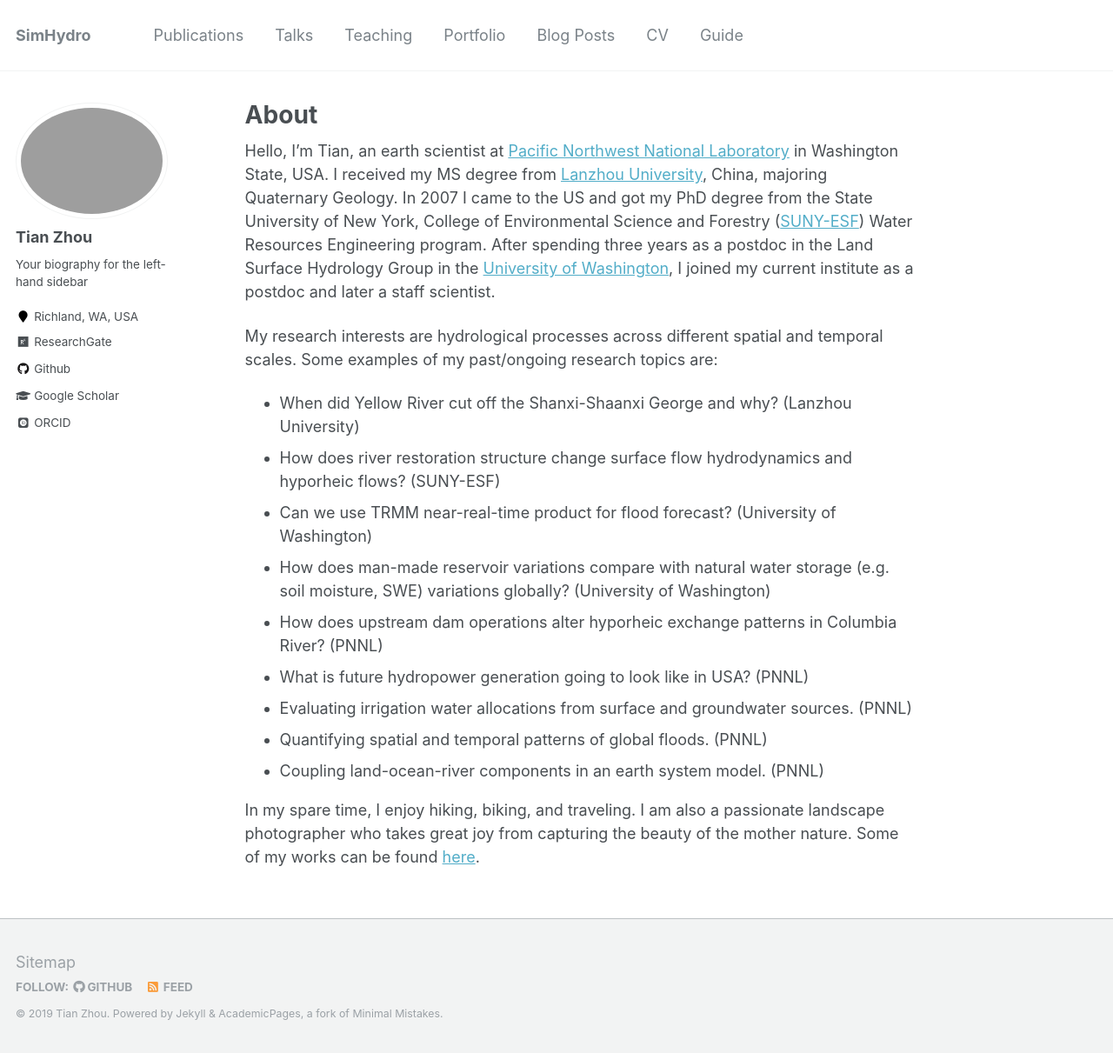
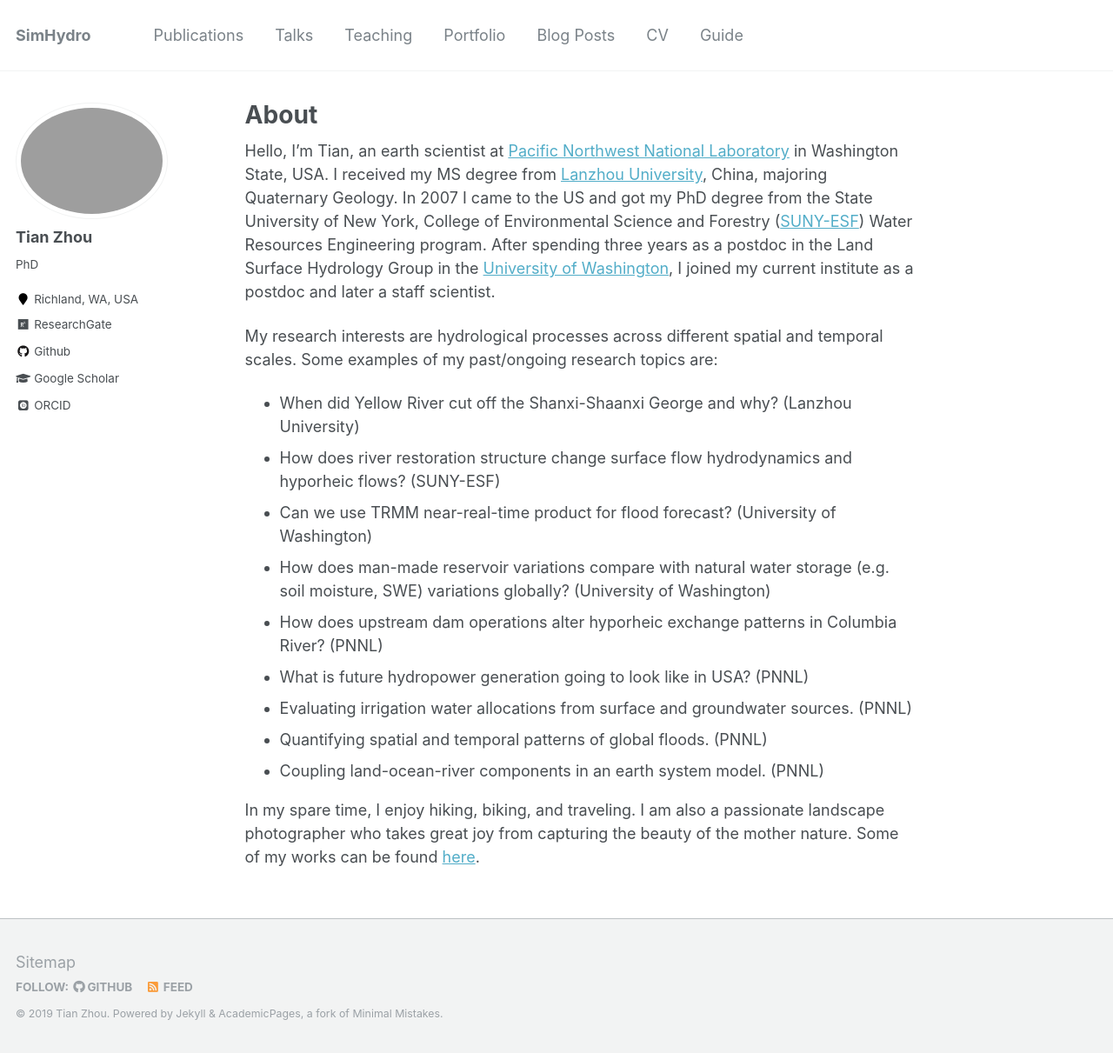
Before and after one commit to hydrotian/hydrotian.github.io, a Jekyll site: the page built from _pages/about.md, in a window 1280 px wide and 1211 px high. Shown: the whole window at 87% size. Built offline with Jekyll 4.4.1, drawn with Linux system fonts in a browser that asks for light colours; some web fonts are replaced.

Commit message:
5th commit

```diff
--- a/_config.yml
+++ b/_config.yml
@@ -82,10 +82,10 @@
 author:
   name             : "Tian Zhou"
   avatar           : "profile.png"
-  bio              : "Your biography for the left-hand sidebar"
+  bio              : "PhD"
   location         : "Richland, WA, USA"
   employer         :
-  pubmed           : #"https://www.ncbi.nlm.nih.gov/pubmed/?term=john+snow"
+  pubmed           :
   googlescholar    : "https://scholar.google.com/citations?hl=en&user=AEDwNegAAAAJ&view_op=list_works&authuser=2&sortby=pubdate"
   email            :
   researchgate     : "https://www.researchgate.net/profile/Tian_Zhou"
```
Also changed, not shown: 1 other file.
